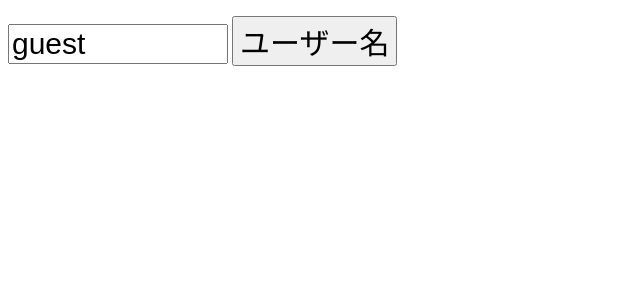
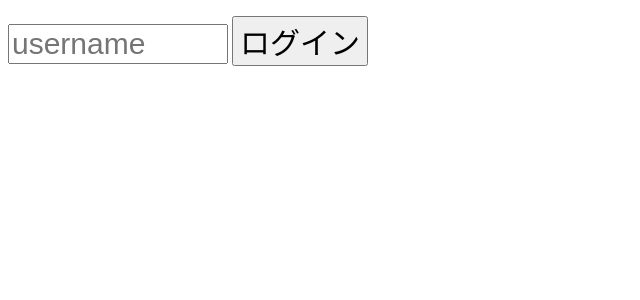
Before and after one commit to snc29654/media_operate, a PHP site: page / in a window 1280 px wide. Shown: the top 300 px of the page, without its empty margins (0-640 px from the left). Run offline with PHP 8.4, Linux system fonts and the light colour scheme.

Commit message:
テキストアリアの色変更

```diff
--- a/index.php
+++ b/index.php
@@ -80,8 +80,8 @@
 <body>
 
     <form action="" method="post" enctype="multipart/form-data">
-    <p><input type="text" size="10" id="username" name="username" value="guest">
-    <input type="submit" value="ユーザー名" /></p>
+    <p><input type="text" size="10" id="username" name="username"  placeholder="username">
+    <input type="submit" value="ログイン" /></p>
     </form>
 
     <?php
@@ -168,7 +168,7 @@
 
                     echo "<form action=\"\" method=\"post\" enctype=\"multipart/form-data\">";
                     echo "<p><input type=\"hidden\" size=5 id=\"update\" name=\"update\" value=\"$id\">";
-                    echo "<textarea name=\"linkid\" rows=\"10\" cols=\"80\" id=\"linkid\" >$linkid</textarea>";
+                    echo "<textarea name=\"linkid\" rows=\"10\" cols=\"80\" id=\"linkid\" style=\"background-color:#bde9ba\">$linkid</textarea>";
                         echo "<input type=\"submit\" value=\"更新\" /></p>";
                     echo "</form>";
 
```
